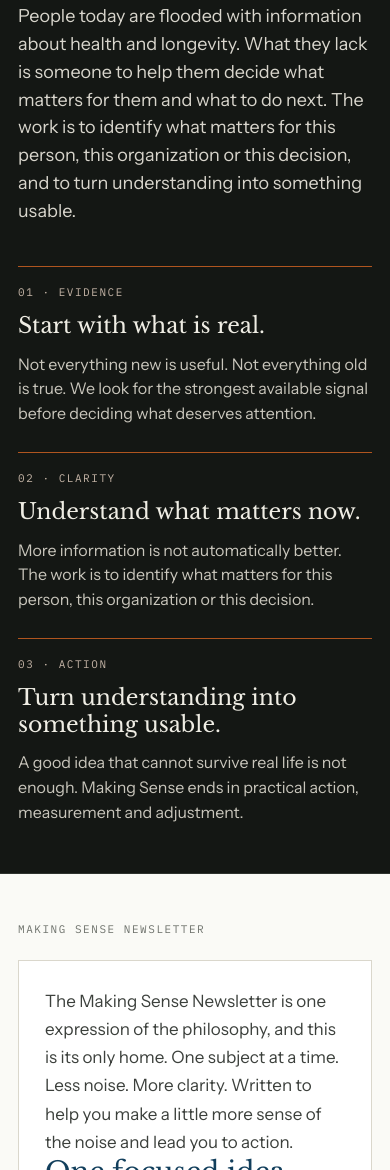
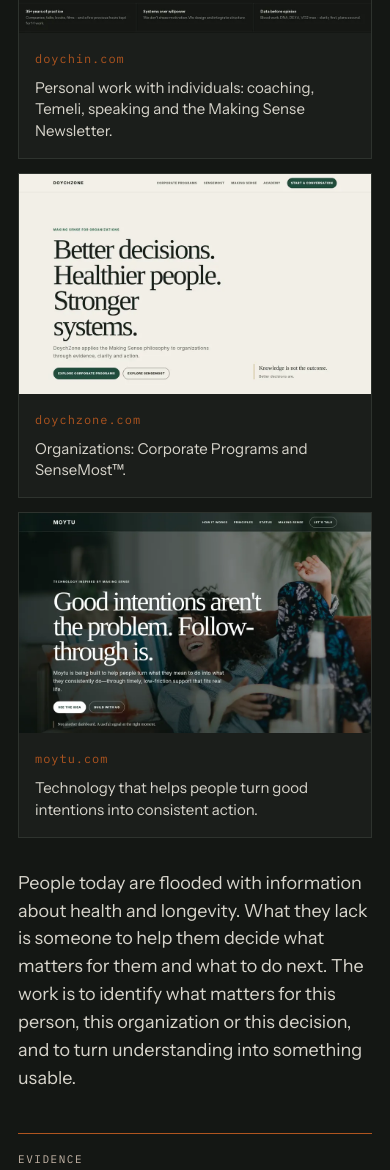
Before and after one commit to doychzone/doychin-site, a plain HTML site: page making-sense/index.html in a window 390 px wide. Shown: the part 830-2000 px from the top of the page. Drawn offline with nearby package versions, Linux system fonts and the light colour scheme.

Commit message:
Hub: lead line, site cards, and unnumbered pillars
Add Doych's fabric sentence under the heading, show doychin.com,
doychzone.com and moytu.com as linked homepage cards, and drop
the 01 02 03 labels from Evidence, Clarity and Action.

```diff
--- a/making-sense/index.html
+++ b/making-sense/index.html
@@ -23,22 +23,54 @@
   <div class="wrap">
     <div class="kicker">What it means</div>
     <h1>Making Sense</h1>
+    <p class="philosophy-lead">Making Sense is the fabric that all my coaching, products, and philosophy is built on.</p>
     <p>Making Sense is a practical philosophy for turning evidence into clarity and clarity into action across health, performance, longevity, organizations and technology. It is the umbrella philosophy: Evidence → Clarity → Action.</p>
-    <p>Here on Doychin.com, it guides my personal work with individuals. Personal coaching, Temeli, speaking and the Making Sense Newsletter are the individual expression of the philosophy. DoychZone applies the philosophy to organizations through Corporate Programs and SenseMost™. Moytu translates it into technology that helps people turn good intentions into consistent action.</p>
+    <div class="philosophy-sites">
+      <a class="site-card" href="https://www.doychin.com/" target="_blank" rel="noopener">
+        <picture>
+          <source type="image/webp" srcset="/making-sense/sites/doychin-com.webp">
+          <img src="/making-sense/sites/doychin-com.jpg" alt="Homepage of doychin.com" width="960" height="600">
+        </picture>
+        <div class="site-card-body">
+          <div class="site-card-name">doychin.com</div>
+          <p>Personal work with individuals: coaching, Temeli, speaking and the Making Sense Newsletter.</p>
+        </div>
+      </a>
+      <a class="site-card" href="https://www.doychzone.com/" target="_blank" rel="noopener">
+        <picture>
+          <source type="image/webp" srcset="/making-sense/sites/doychzone-com.webp">
+          <img src="/making-sense/sites/doychzone-com.jpg" alt="Homepage of doychzone.com" width="960" height="600">
+        </picture>
+        <div class="site-card-body">
+          <div class="site-card-name">doychzone.com</div>
+          <p>Organizations: Corporate Programs and SenseMost™.</p>
+        </div>
+      </a>
+      <a class="site-card" href="https://www.moytu.com/" target="_blank" rel="noopener">
+        <picture>
+          <source type="image/webp" srcset="/making-sense/sites/moytu-com.webp">
+          <img src="/making-sense/sites/moytu-com.jpg" alt="Homepage of moytu.com" width="960" height="600">
+        </picture>
+        <div class="site-card-body">
+          <div class="site-card-name">moytu.com</div>
+          <p>Technology that helps people turn good intentions into consistent action.</p>
+        </div>
+      </a>
+    </div>
     <p>People today are flooded with information about health and longevity. What they lack is someone to help them decide what matters for them and what to do next. The work is to identify what matters for this person, this organization or this decision, and to turn understanding into something usable.</p>
     <div class="philosophy-pillars">
       <article>
-        <div class="issue-num">01 · Evidence</div>
+        <div class="issue-num">Evidence</div>
         <h2>Start with what is real.</h2>
         <p>Not everything new is useful. Not everything old is true. We look for the strongest available signal before deciding what deserves attention.</p>
       </article>
       <article>
-        <div class="issue-num">02 · Clarity</div>
+        <div class="issue-num">Clarity</div>
         <h2>Understand what matters now.</h2>
         <p>More information is not automatically better. The work is to identify what matters for this person, this organization or this decision.</p>
       </article>
       <article>
-        <div class="issue-num">03 · Action</div>
+        <div class="issue-num">Action</div>
         <h2>Turn understanding into something usable.</h2>
         <p>A good idea that cannot survive real life is not enough. Making Sense ends in practical action, measurement and adjustment.</p>
       </article>
--- a/making-sense/making-sense.css
+++ b/making-sense/making-sense.css
@@ -168,3 +168,29 @@ a.nav-btn:hover,.nav-links a.nav-btn:hover{background:var(--ember-deep,#8f4316);
   .ecosystem-grid{grid-template-columns:1fr}
   .ecosystem-grid .issue-card h2{font-size:28px}
 }
+
+/* Philosophy lead line and the three site cards */
+.philosophy h1{margin:0 0 16px}
+.philosophy-lead{font-family:var(--serif);font-size:clamp(22px,2.55vw,30px);line-height:1.35;color:#fff;max-width:760px;margin:0 0 28px}
+.philosophy-sites{display:grid;grid-template-columns:repeat(3,1fr);gap:18px;margin:32px 0 36px;max-width:100%}
+.site-card{display:flex;flex-direction:column;text-decoration:none;color:inherit;background:#1b1e1b;border:1px solid var(--line-dark);overflow:hidden;transition:border-color .15s,background .15s}
+.site-card:hover,.site-card:focus-visible{border-color:var(--ember);background:#222622}
+.site-card picture{display:block;width:100%;background:#111}
+.site-card img{display:block;width:100%;height:auto;aspect-ratio:16/10;object-fit:cover;object-position:top center;background:#111}
+.site-card-body{padding:16px 16px 18px}
+.site-card-name{font-family:var(--mono);font-size:12px;letter-spacing:.08em;color:var(--ember);margin:0 0 8px}
+.site-card p{margin:0;font-size:15px;line-height:1.45;color:#d8d5cc}
+@media(max-width:940px){
+  .philosophy-sites{grid-template-columns:1fr;gap:14px;margin:28px 0 32px}
+  .site-card{flex-direction:row;align-items:stretch}
+  .site-card picture{flex:0 0 42%;max-width:42%}
+  .site-card img{height:100%;aspect-ratio:auto}
+  .site-card-body{padding:16px 16px;display:flex;flex-direction:column;justify-content:center}
+}
+@media(max-width:700px){
+  .philosophy-lead{margin-bottom:22px}
+  .philosophy-sites{grid-template-columns:1fr}
+  .site-card{flex-direction:column}
+  .site-card picture{flex:none;max-width:none}
+  .site-card img{aspect-ratio:16/10;height:auto}
+}
```
Also changed, not shown: making-sense/sites/doychin-com.jpg (added), making-sense/sites/doychin-com.webp (added), making-sense/sites/doychzone-com.jpg (added), making-sense/sites/doychzone-com.webp (added), making-sense/sites/moytu-com.jpg (added), making-sense/sites/moytu-com.webp (added).
